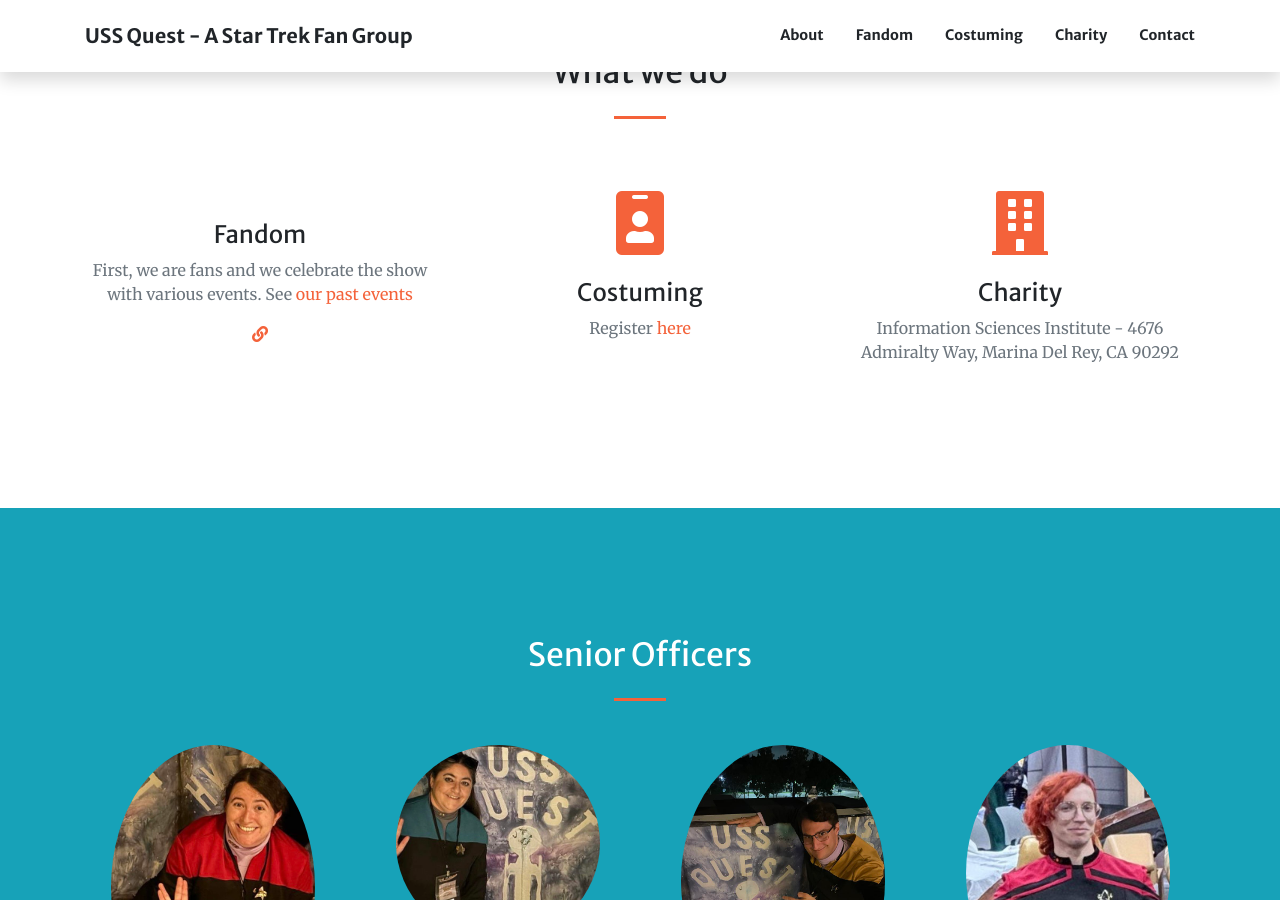
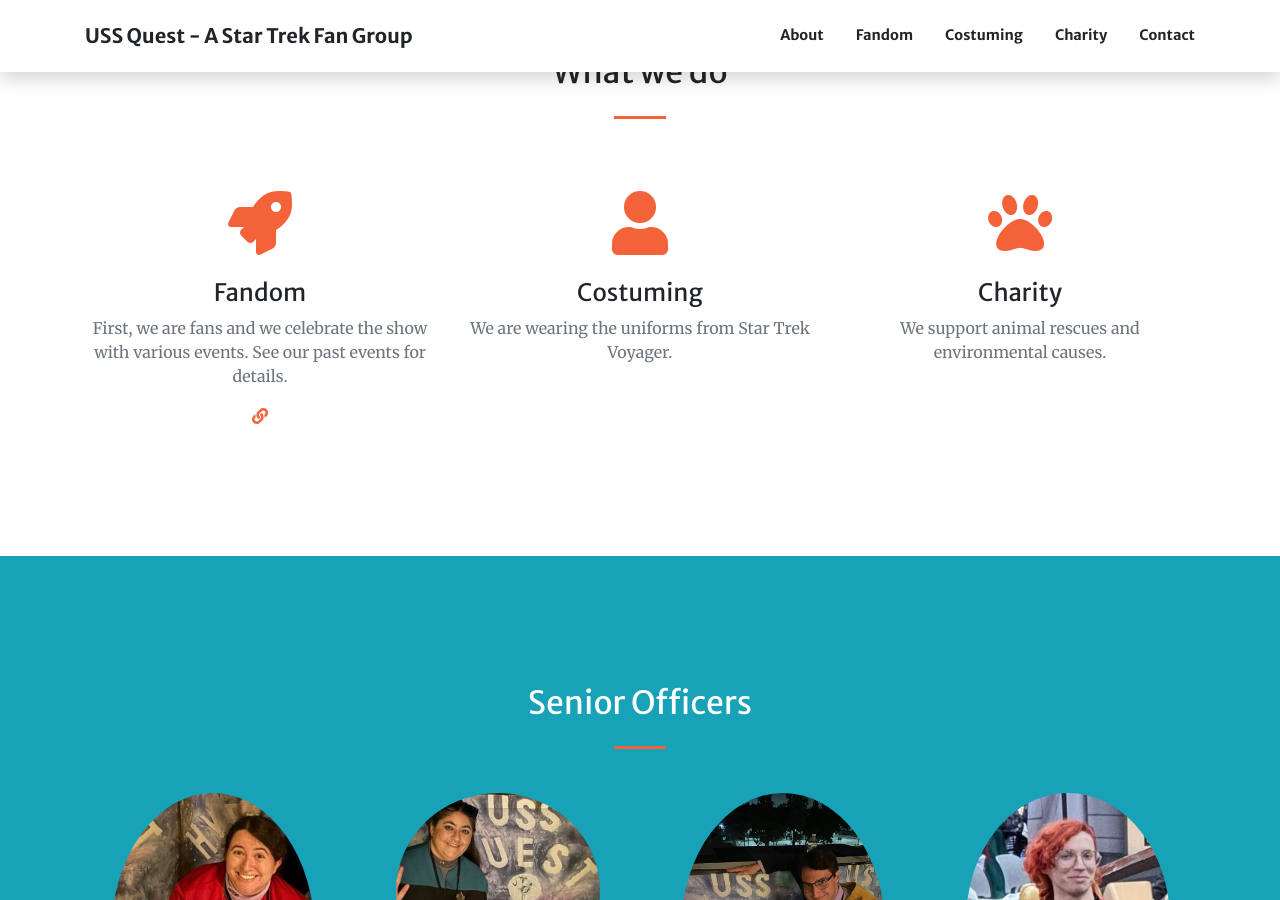
Before and after one commit to startrekthefleet/uss-quest, a Jekyll site: the page built from index.md, in a window 1280 px wide and 900 px high, scrolled down 1216 px. Built offline with Jekyll 4.4.1, drawn with Linux system fonts in a browser that asks for light colours; some of the changed text lies outside the part shown.

Commit message:
Update index.md

```diff
--- a/index.md
+++ b/index.md
@@ -22,15 +22,15 @@ sections:
     title: What we do
     services:
       - title: Fandom
-        text: First, we are fans and we celebrate the show with various events. See [our past events](uss-quest/fandom)
-        icon: fa-hand-spock-o
+        text: First, we are fans and we celebrate the show with various events. See our past events for details.
+        icon: fa-rocket
         url: /uss-quest/fandom
       - title: Costuming
-        text: Register [here](https://forms.gle/WLLBijjNXevXmAYq7)
-        icon: fa-id-badge
+        text: We are wearing the uniforms from Star Trek Voyager.
+        icon: fa-user
       - title: Charity
-        text: Information Sciences Institute - 4676 Admiralty Way, Marina Del Rey, CA 90292
-        icon: fa-building
+        text: We support animal rescues and environmental causes.
+        icon: fa-paw
 
   - type: members.html
     section_id: officers
@@ -55,10 +55,19 @@ sections:
     #background_style: bg-primary text-white
     title: Contact us
     text: >-
-      If you have any questions please contact us!
+      If you have any questions please contact us and follow us on social media!
     actions:
     - title: e-mail
       icon: fa-envelope
       url: mailto:ussquestcomms@gmail.com
+    - title: Facebook
+      icon: fa-facebook
+      url: https://www.facebook.com/groups/ussquest
+    - title: Instagram
+      icon: fa-instagram
+      url: https://www.instagram.com/uss_quest/profilecard/
+    - title: TikTok
+      icon: fa-star
+      url: https://www.tiktok.com/@uss_quest
 
 ---
```
